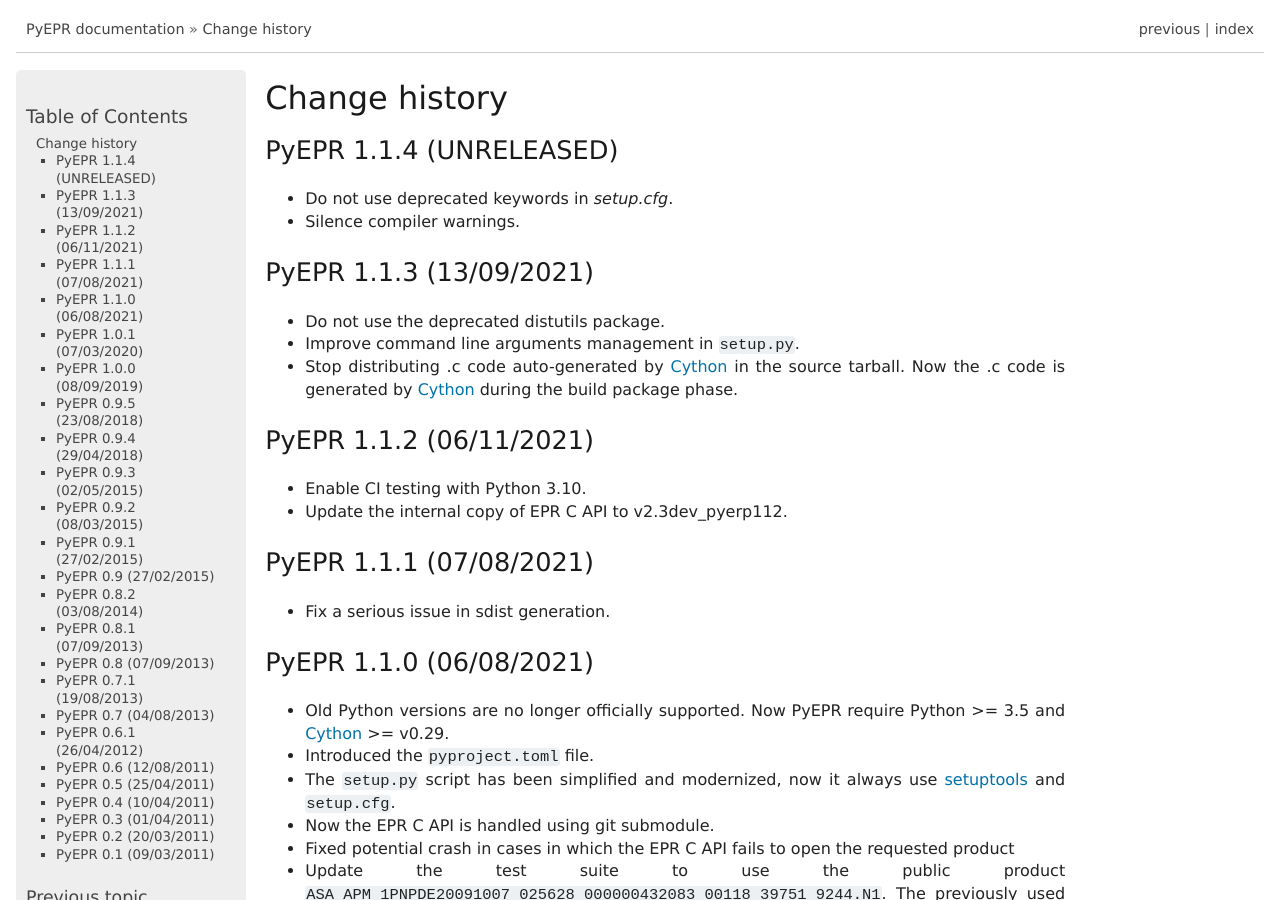
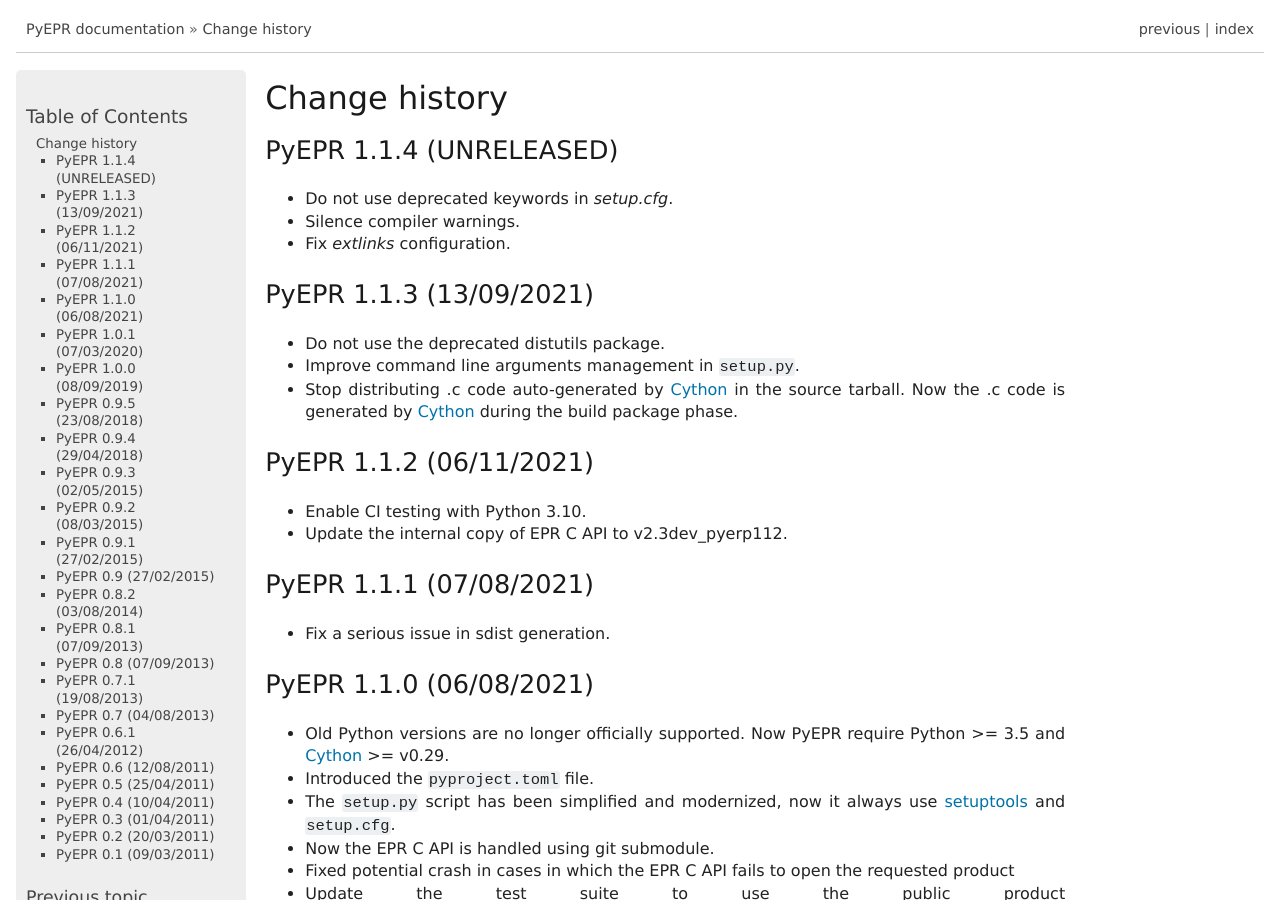
Before and after one commit to avalentino/pyepr, a Sphinx documentation site: the page built from doc/NEWS.rst, in a window 1280 px wide and 900 px high. Built offline with Sphinx 7.4.7, drawn with Linux system fonts in a browser that asks for light colours; formulas are drawn with MathJax 3.

Commit message:
Fix extlinks configuration

```diff
--- a/doc/NEWS.rst
+++ b/doc/NEWS.rst
@@ -6,6 +6,7 @@
 
 * Do not use deprecated keywords in `setup.cfg`.
 * Silence compiler warnings.
+* Fix `extlinks` configuration.
 
 
 PyEPR 1.1.3 (13/09/2021)
--- a/doc/conf.py
+++ b/doc/conf.py
@@ -228,7 +228,7 @@
 # -- Options for extlinks extension ------------------------------------------
 # External links configuration
 extlinks = {
-    'issue': ('https://github.com/avalentino/pyepr/issues/%s', 'gh-'),
+    'issue': ('https://github.com/avalentino/pyepr/issues/%s', 'gh-%s'),
 }
 
 # -- Options for todo extension ----------------------------------------------
```
